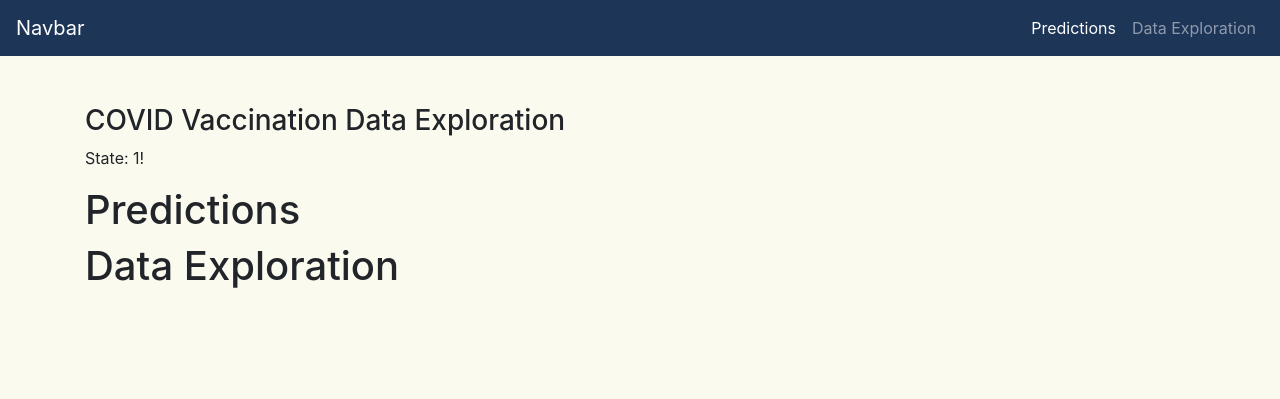
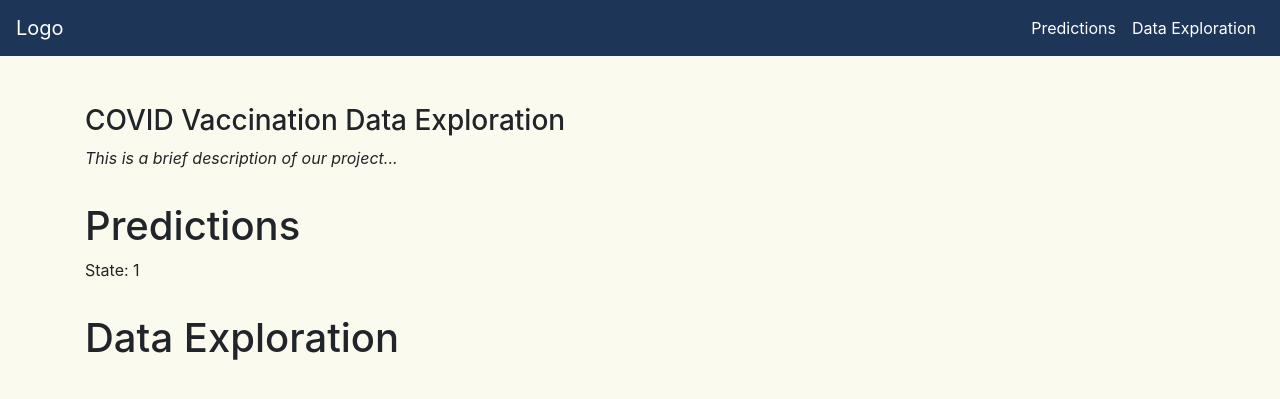
Before and after one commit to snwessel/DataScienceCapstone, a Flask app: page /state/1 in a window 1280 px wide. Shown: the top 399 px of the page. Run offline with Flask 2, Linux system fonts and the light colour scheme; some libraries are stand-ins or nearby versions.

Commit message:
Making things pretty

```diff
--- a/app/static/styles/main.css
+++ b/app/static/styles/main.css
@@ -1,5 +1,9 @@
 body {
   background-color: #fafaee;
+}
+
+h1 {
+  padding-top: 1rem;
 }
 
 .navbar {
--- a/app/templates/base.html
+++ b/app/templates/base.html
@@ -12,7 +12,7 @@
   </head>
   <body>
     <nav class="navbar navbar-expand-lg navbar-dark">
-      <a class="navbar-brand" href="#">Navbar</a>
+      <a class="navbar-brand" href="#">Logo</a>
       <button class="navbar-toggler" type="button" data-toggle="collapse" data-target="#navbarSupportedContent" aria-controls="navbarSupportedContent" aria-expanded="false" aria-label="Toggle navigation">
         <span class="navbar-toggler-icon"></span>
       </button>
@@ -21,7 +21,7 @@
           <li class="nav-item active">
             <a class="nav-link" href="#predictions">Predictions</a>
           </li>
-          <li class="nav-item">
+          <li class="nav-item active">
             <a class="nav-link" href="#exploration">Data Exploration</a>
           </li>
         </ul>
--- a/app/templates/index.html
+++ b/app/templates/index.html
@@ -2,9 +2,10 @@
 
 {% block content %}
   <h3>COVID Vaccination Data Exploration</h3>
-  <p>State: {{ state }}!</p>
+  <p class="font-italic">This is a brief description of our project...</p>
   <section>
     <h1>Predictions</h1>
+    <p>State: {{ state }}</p>
   </section>
   <section>
     <h1>Data Exploration</h1>
```
